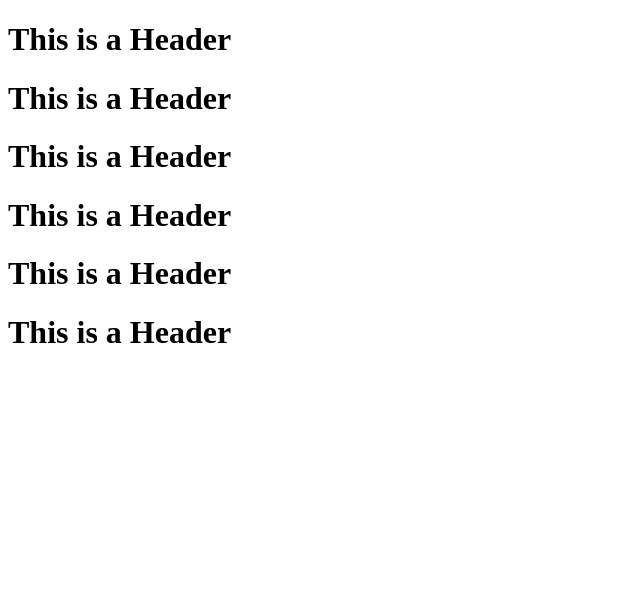
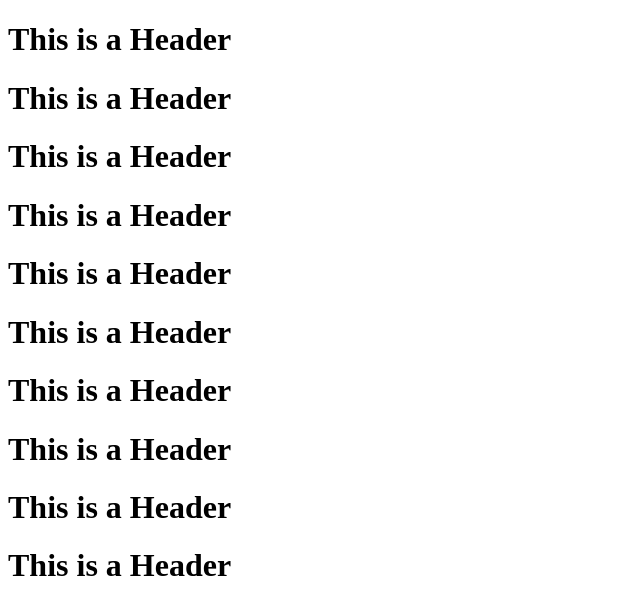
Before and after one commit to soilahou/git-test, a plain HTML site: page index.html in a window 1280 px wide. Shown: the whole page, without its empty margins (0-640 px from the left). Drawn offline with Linux system fonts and the light colour scheme.

Commit message:
six commit

```diff
--- a/index.html
+++ b/index.html
@@ -8,5 +8,9 @@
 <h1>This is a Header</h1>
 <h1>This is a Header</h1>
 <h1>This is a Header</h1>
+<h1>This is a Header</h1>
+<h1>This is a Header</h1>
+<h1>This is a Header</h1>
+<h1>This is a Header</h1>
 </body>
 </html>
```
